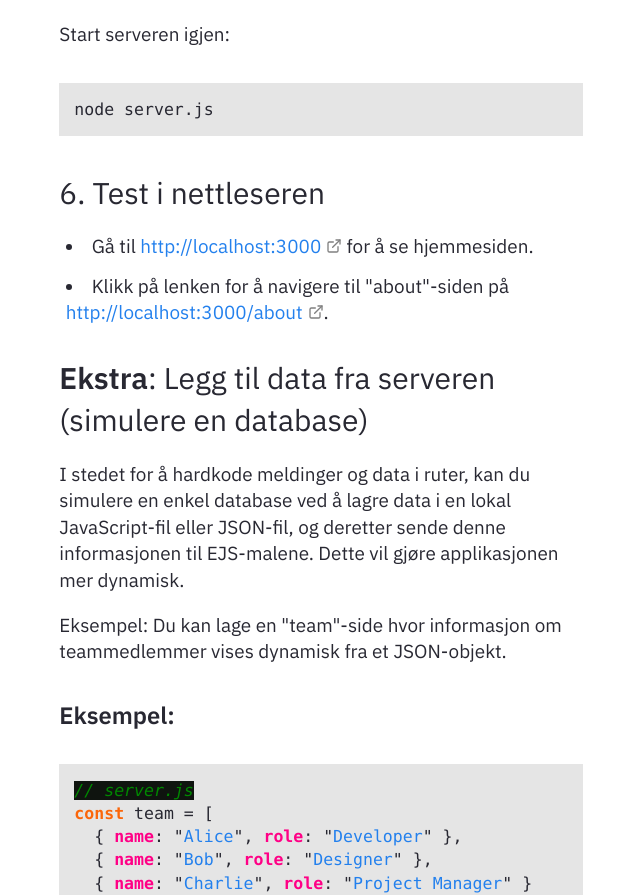
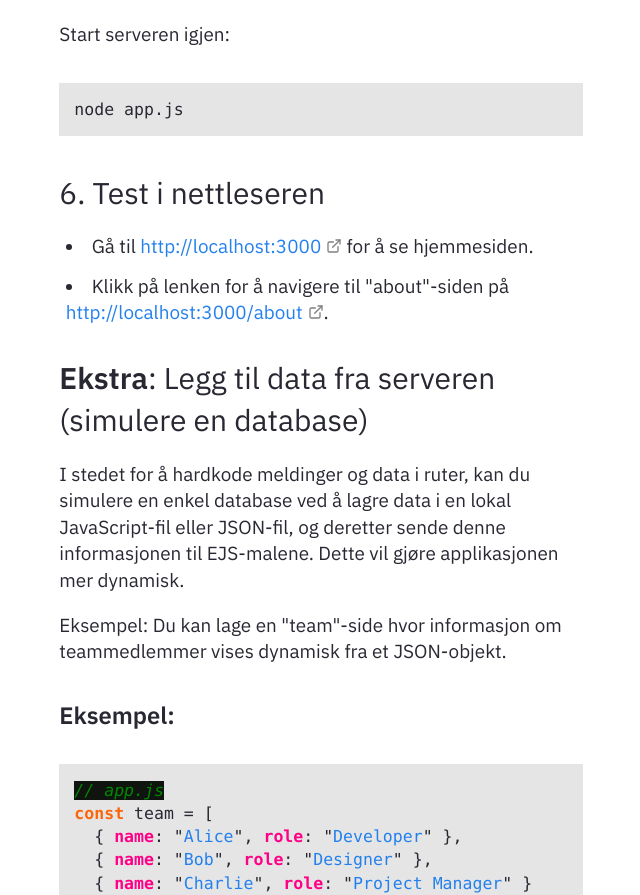
Before and after one commit to Cha-IM/cha-im.github.io, a Jekyll site: the page built from _notes/Public/Utvikling/Node.js og Express.js/Embedded JavaScript.md, in a window 1280 px wide and 1400 px high, scrolled down 2944 px. Shown: the part 160-1055 px from the top of the window, without its empty margins (319-959 px from the left). Built offline with Jekyll 4.4.1, drawn with Linux system fonts in a browser that asks for light colours; some of the changed text lies outside the part shown.

Commit message:
TRFK-811339 2025-10-14:13:44:34

````diff
--- a/_notes/Public/Utvikling/Node.js og Express.js/Embedded JavaScript.md
+++ b/_notes/Public/Utvikling/Node.js og Express.js/Embedded JavaScript.md
@@ -16,9 +16,9 @@ npm install ejs
 
 ### 2. Konfigurer Express til å bruke EJS
 
-I `server.js`-filen må du konfigurere Express til å bruke EJS som templatemotor. Du kan også fjerne den statiske serveringen av HTML-sider fra `public`-mappen, siden vi nå skal bruke `.ejs`-filer.
+I `app.js`-filen må du konfigurere Express til å bruke EJS som templatemotor. Du kan også fjerne den statiske serveringen av HTML-sider fra `public`-mappen, siden vi nå skal bruke `.ejs`-filer.
 
-Oppdater `server.js` slik:
+Oppdater `app.js` slik:
 
 ```javascript
 const express = require('express');
@@ -110,7 +110,7 @@ Dette sikrer at vi fortsatt kan bruke CSS-filen `styles.css` i `public`-mappen.
 Start serveren igjen:
 
 ```bash
-node server.js
+node app.js
 ```
 
 ### 6. Test i nettleseren
@@ -127,7 +127,7 @@ Eksempel: Du kan lage en "team"-side hvor informasjon om teammedlemmer vises dyn
 
 #### Eksempel:
 ```javascript
-// server.js
+// app.js
 const team = [
   { name: "Alice", role: "Developer" },
   { name: "Bob", role: "Designer" },
````
Also changed, not shown: .obsidian/workspace.json.
